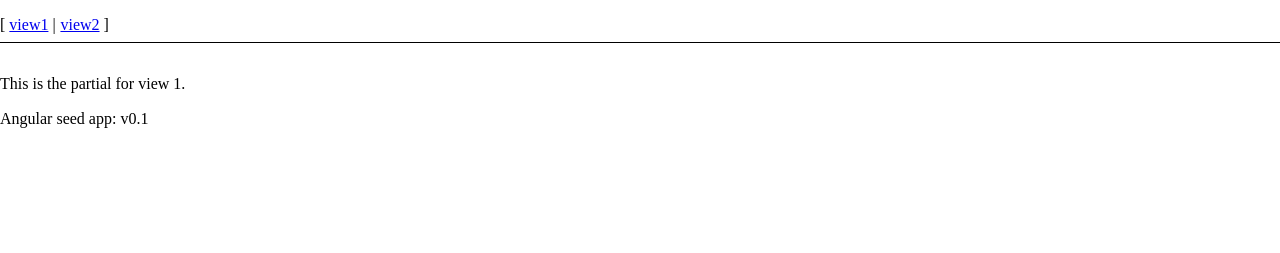
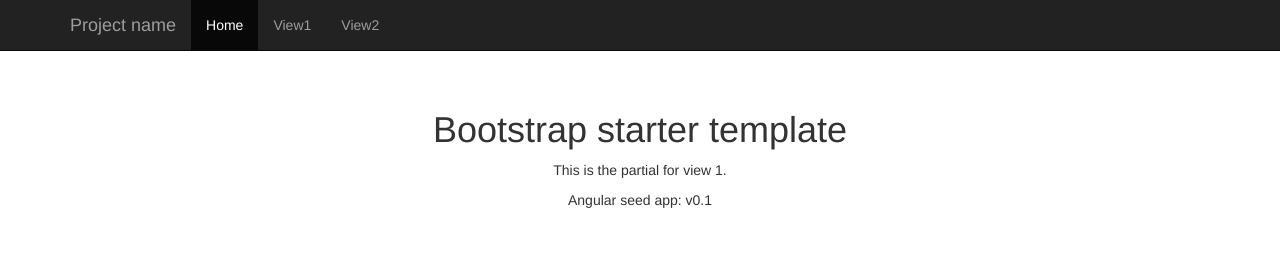
Before and after one commit to amperera/angular-sample, a website: page app/index.html in a window 1280 px wide. Drawn offline with nearby package versions, Linux system fonts and the light colour scheme; some packages are replaced by stand-ins of ours.

Commit message:
Added twitter bootstrap

```diff
--- a/app/app.css
+++ /dev/null
@@ -1,30 +0,0 @@
-/* app css stylesheet */
-
-.menu {
-  list-style: none;
-  border-bottom: 0.1em solid black;
-  margin-bottom: 2em;
-  padding: 0 0 0.5em;
-}
-
-.menu:before {
-  content: "[";
-}
-
-.menu:after {
-  content: "]";
-}
-
-.menu > li {
-  display: inline;
-}
-
-.menu > li:before {
-  content: "|";
-  padding-right: 0.3em;
-}
-
-.menu > li:nth-child(1):before {
-  content: "";
-  padding: 0;
-}
--- /dev/null
+++ b/app/css/app.css
@@ -0,0 +1,7 @@
+body {
+    padding-top: 50px;
+}
+.starter-template {
+    padding: 40px 15px;
+    text-align: center;
+}
--- a/app/index.html
+++ b/app/index.html
@@ -9,24 +9,44 @@
   <title>My AngularJS App</title>
   <meta name="description" content="">
   <meta name="viewport" content="width=device-width, initial-scale=1">
-  <link rel="stylesheet" href="bower_components/html5-boilerplate/css/normalize.css">
-  <link rel="stylesheet" href="bower_components/html5-boilerplate/css/main.css">
-  <link rel="stylesheet" href="app.css">
-  <script src="bower_components/html5-boilerplate/js/vendor/modernizr-2.6.2.min.js"></script>
+    <!-- Latest compiled and minified CSS -->
+  <link rel="stylesheet" href="https://maxcdn.bootstrapcdn.com/bootstrap/3.3.0/css/bootstrap.min.css">
+  <link rel="stylesheet" href="css/app.css">
 </head>
 <body>
-  <ul class="menu">
-    <li><a href="#/view1">view1</a></li>
-    <li><a href="#/view2">view2</a></li>
-  </ul>
 
-  <!--[if lt IE 7]>
-      <p class="browsehappy">You are using an <strong>outdated</strong> browser. Please <a href="http://browsehappy.com/">upgrade your browser</a> to improve your experience.</p>
-  <![endif]-->
+<nav class="navbar navbar-inverse navbar-fixed-top" role="navigation">
+    <div class="container">
+        <div class="navbar-header">
+            <button type="button" class="navbar-toggle collapsed" data-toggle="collapse" data-target="#navbar" aria-expanded="false" aria-controls="navbar">
+                <span class="sr-only">Toggle navigation</span>
+                <span class="icon-bar"></span>
+                <span class="icon-bar"></span>
+                <span class="icon-bar"></span>
+            </button>
+            <a class="navbar-brand" href="#">Project name</a>
+        </div>
+        <div id="navbar" class="collapse navbar-collapse">
+            <ul class="nav navbar-nav">
+                <li class="active"><a href="#">Home</a></li>
+                <li><a href="#/view1">View1</a></li>
+                <li><a href="#/view2">View2</a></li>
+            </ul>
+        </div>
+    </div>
+</nav>
 
-  <div ng-view></div>
+<div class="container">
+    <!--[if lt IE 7]>
+    <p class="browsehappy">You are using an <strong>outdated</strong> browser. Please <a href="http://browsehappy.com/">upgrade your browser</a> to improve your experience.</p>
+    <![endif]-->
 
-  <div>Angular seed app: v<span app-version></span></div>
+    <div class="starter-template">
+        <h1>Bootstrap starter template</h1>
+        <div ng-view></div>
+        <div>Angular seed app: v<span app-version></span></div>
+    </div>
+</div><!-- /.container -->
 
   <!-- In production use:
   <script src="//ajax.googleapis.com/ajax/libs/angularjs/x.x.x/angular.min.js"></script>
@@ -39,5 +59,8 @@
   <script src="components/version/version.js"></script>
   <script src="components/version/version-directive.js"></script>
   <script src="components/version/interpolate-filter.js"></script>
+
+ <!-- Latest compiled and minified JavaScript -->
+ <script src="https://maxcdn.bootstrapcdn.com/bootstrap/3.3.0/js/bootstrap.min.js"></script>
 </body>
 </html>
--- a/bower.json
+++ b/bower.json
@@ -10,6 +10,6 @@
     "angular-route": "1.3.x",
     "angular-loader": "1.3.x",
     "angular-mocks": "~1.3.x",
-    "html5-boilerplate": "~4.3.0"
+    "angular-bootstrap": "~0.11.2"
   }
 }
```
Also changed, not shown: app/index-async.html (+3 -4 lines).
